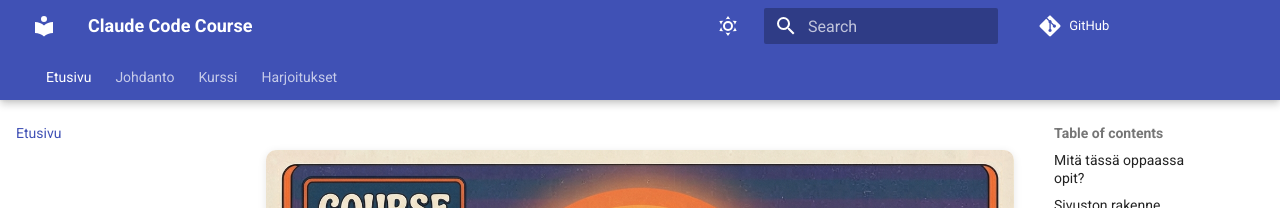
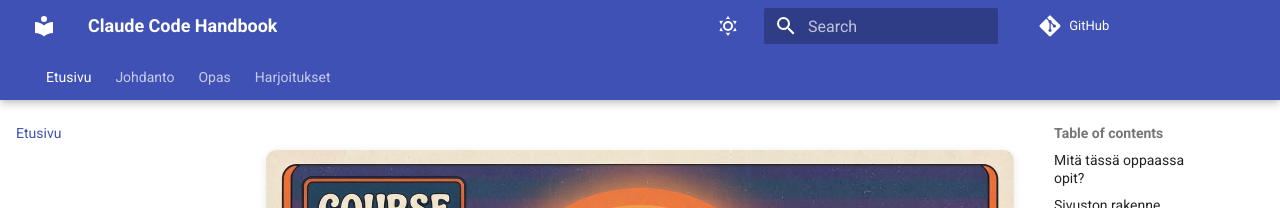
Before and after one commit to MipoRepo/claudecodecourse, an MkDocs documentation site: the page built from docs/index.md, in a window 1280 px wide. Shown: the top 208 px of the page. Built offline with MkDocs 1.6.1 and Material for MkDocs 9.7.7, drawn with Linux system fonts in a browser that asks for light colours; comment, search, counter and statistics services are not loaded.

Commit message:
etusivun päivitys

```diff
--- a/mkdocs.yml
+++ b/mkdocs.yml
@@ -1,5 +1,5 @@
-site_name: Claude Code Course
-site_description: Pieni käytäntön opas Claude Code -agenttikehitysympäristöstä (suomeksi)
+site_name: Claude Code Handbook
+site_description: Claude Code -agenttikehitysympäristöstä (suomeksi)
 site_author: Mikko Pohjola
 site_url: https://miporepo.github.io/claudecodecourse/
 repo_url: https://github.com/miporepo/claudecodecourse
@@ -58,7 +58,7 @@
       - LLM-mallin valinta:
           - Mallin valinta Claude Codessa: llm-mallin-valinta/claude-codessa.md
           - Vertailu ja suositukset: llm-mallin-valinta/vertailu.md
-  - Kurssi:
+  - Opas:
       - Arkkitehtuuri: arkkitehtuuri/arkkitehtuuri.md
       - Sub-agentit: sub-agents/index.md
       - Skills: skills/index.md
```
